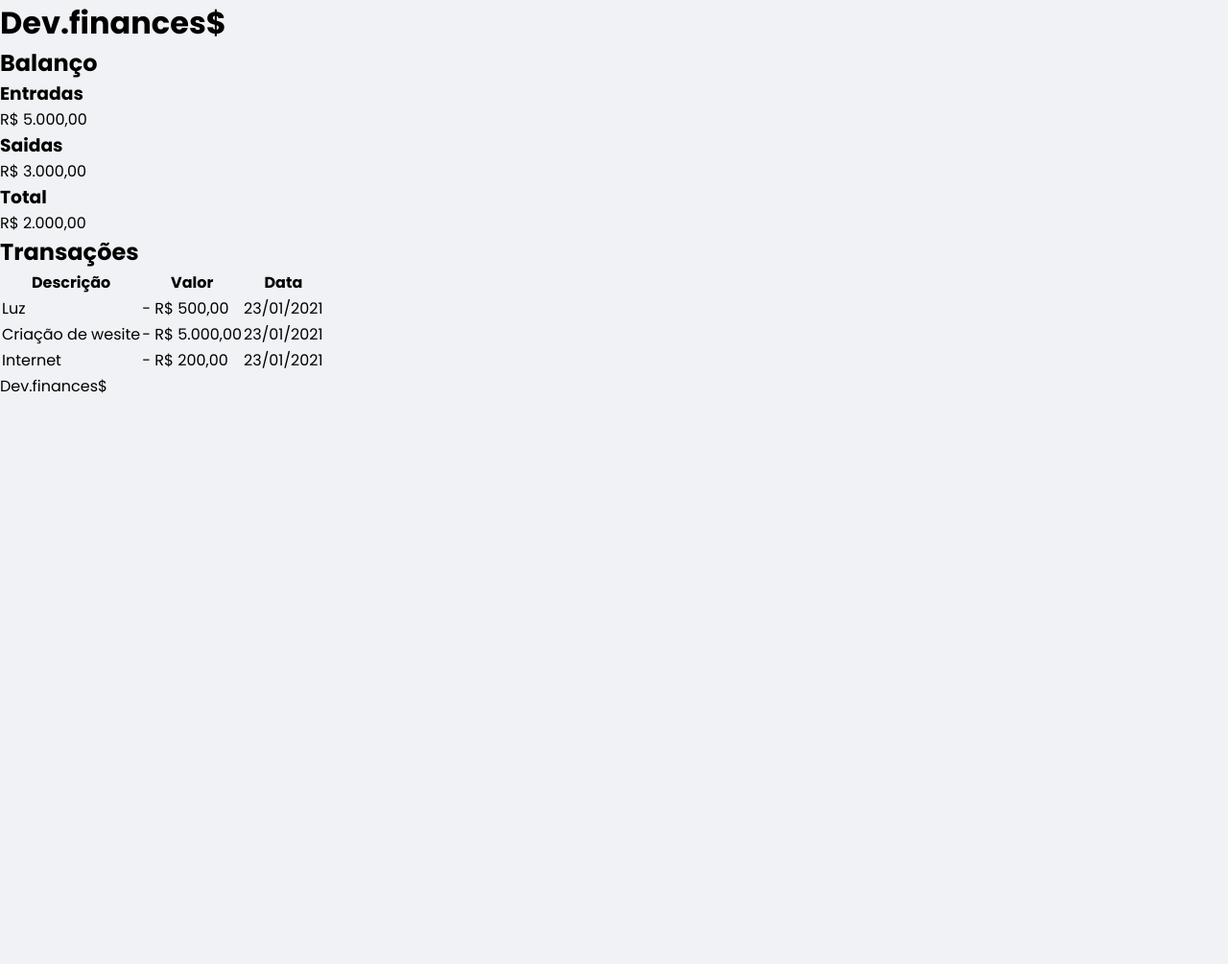
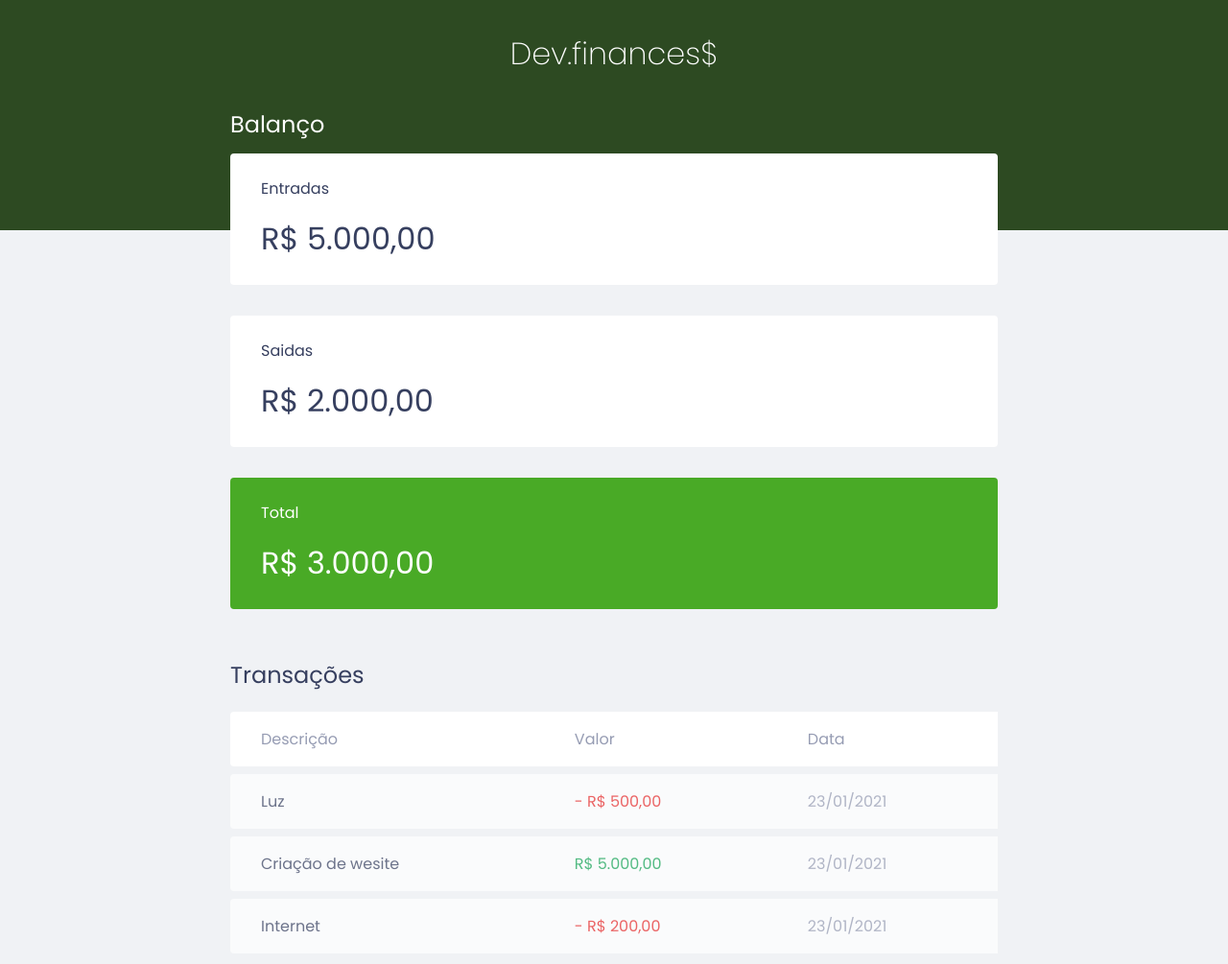
Before and after one commit to Diego-Batista/Dev.finance, a plain HTML site: page index.html in a window 1280 px wide. Shown: the top 1005 px of the page at 96% size. Before the commit the page ends 800 px from the top, so only its background shows below. Drawn offline with Linux system fonts and the light colour scheme.

Commit message:
Adicionando estilo da pagina

```diff
--- a/index.html
+++ b/index.html
@@ -13,7 +13,7 @@
         <h1 id="logo">Dev.finances$</h1>
     </header>
 
-    <main>
+    <main class="container">
         <section id="balance">
             <h2>Balanço</h2>
             <div class="card">
@@ -23,12 +23,12 @@
 
             <div class="card">
                 <h3>Saidas</h3>
-                <p>R$ 3.000,00</p>
+                <p>R$ 2.000,00</p>
             </div>
 
-            <div class="card">
+            <div class="card total">
                 <h3>Total</h3>
-                <p>R$ 2.000,00</p>
+                <p>R$ 3.000,00</p>
             </div>
         </section>
 
@@ -44,24 +44,23 @@
                 </thead>
                 <tbody>
                     <tr>
-                        <td>Luz</td>
-                        <td>- R$ 500,00</td>
-                        <td>23/01/2021</td>
+                        <td class="descripiton">Luz</td>
+                        <td class="expense">- R$ 500,00</td>
+                        <td class="date">23/01/2021</td>
                     </tr>
                     <tr>
-                        <td>Criação de wesite</td>
-                        <td>- R$ 5.000,00</td>
-                        <td>23/01/2021</td>
+                        <td class="descripiton">Criação de wesite</td>
+                        <td class="income"> R$ 5.000,00</td>
+                        <td class="date">23/01/2021</td>
                     </tr>
                     <tr>
-                        <td>Internet</td>
-                        <td>- R$ 200,00</td>
-                        <td>23/01/2021</td>
+                        <td class="descripiton">Internet</td>
+                        <td class="expense">- R$ 200,00</td>
+                        <td class="date">23/01/2021</td>
                     </tr>
                 </tbody>
             </table>
         </section>
-
     </main>
 
     <footer>
--- a/style.css
+++ b/style.css
@@ -1,3 +1,7 @@
+/* GLOBAL =======================*/
+:root {
+  --dark-blue: #363f5f;
+}
 * {
   margin: 0;
   padding: 0;
@@ -8,3 +12,121 @@
   background: #f0f2f5;
   font-family: "Poppins", sans-serif;
 }
+.container {
+  width: min(90vw, 800px);
+  margin: auto;
+}
+
+/* TITLES=======================*/
+h2 {
+  margin-top: 3.2rem;
+  margin-bottom: 0.8rem;
+  color: var(--dark-blue);
+
+  font-weight: normal;
+}
+
+/* HEADER =======================*/
+header {
+  background: #2d4a22;
+  padding: 2rem 0 10rem;
+  text-align: center;
+}
+
+header h1 {
+  color: #fff;
+  font-weight: 200;
+}
+
+/* SECTION BALANCE =======================*/
+#balance {
+  margin-top: -8rem;
+}
+
+#balance h2 {
+  color: #fff;
+  margin-top: 0;
+}
+
+/* CARDS =======================*/
+.card {
+  background: #fff;
+  padding: 1.5rem 2rem;
+  border-radius: 0.25rem;
+  margin-bottom: 2rem;
+  color: var(--dark-blue);
+}
+
+.card h3 {
+  font-weight: normal;
+  font-size: 1rem;
+}
+
+.card p {
+  font-size: 2rem;
+  line-height: 3rem;
+  margin-top: 1rem;
+}
+
+.card.total {
+  background: #49aa26;
+  color: #fff;
+}
+
+/* TABLE =======================*/
+#transaction {
+}
+
+#data-table {
+  width: 100%;
+  border-spacing: 0 0.5rem;
+  color: #969cb3;
+}
+
+table thead tr th:first-child,
+table tbody tr td:first-child {
+  border-radius: 0.25rem 0 0 0.25rem;
+}
+
+table th {
+  background: #fff;
+  font-weight: normal;
+  padding: 1rem 2rem;
+  text-align: left;
+}
+
+table tbody tr {
+  opacity: 0.7;
+  cursor: pointer;
+}
+
+table tbody tr:hover {
+  opacity: 1;
+}
+
+table tbody td {
+  background: #fff;
+  padding: 1rem 2rem;
+  font-weight: normal;
+}
+
+td.descripiton {
+  color: var(--dark-blue);
+}
+
+td.income {
+  color: #12a454;
+}
+
+td.expense {
+  color: #e92929;
+}
+
+/* FOOTER =======================*/
+
+footer {
+  text-align: center;
+  padding: 4rem 0 2rem;
+  color: var(--dark-blue);
+  opacity: 0.6;
+}
```
